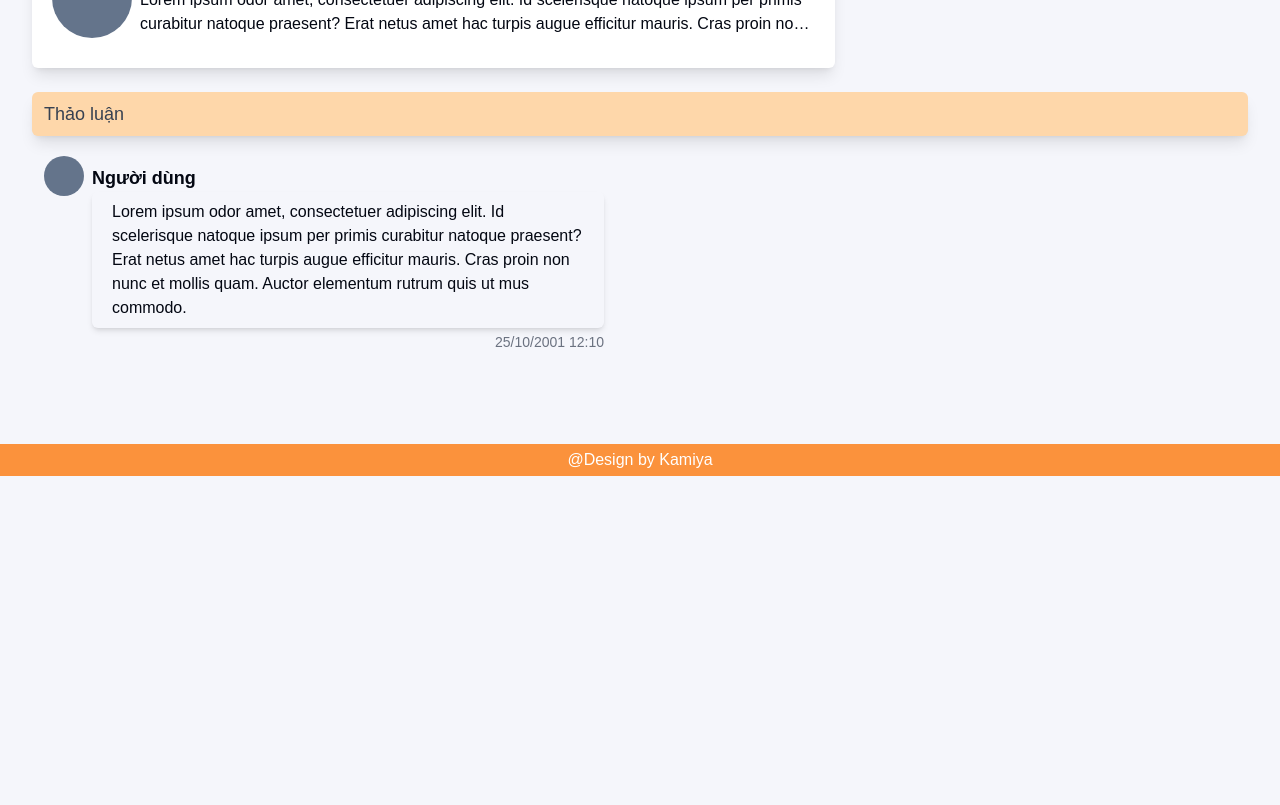
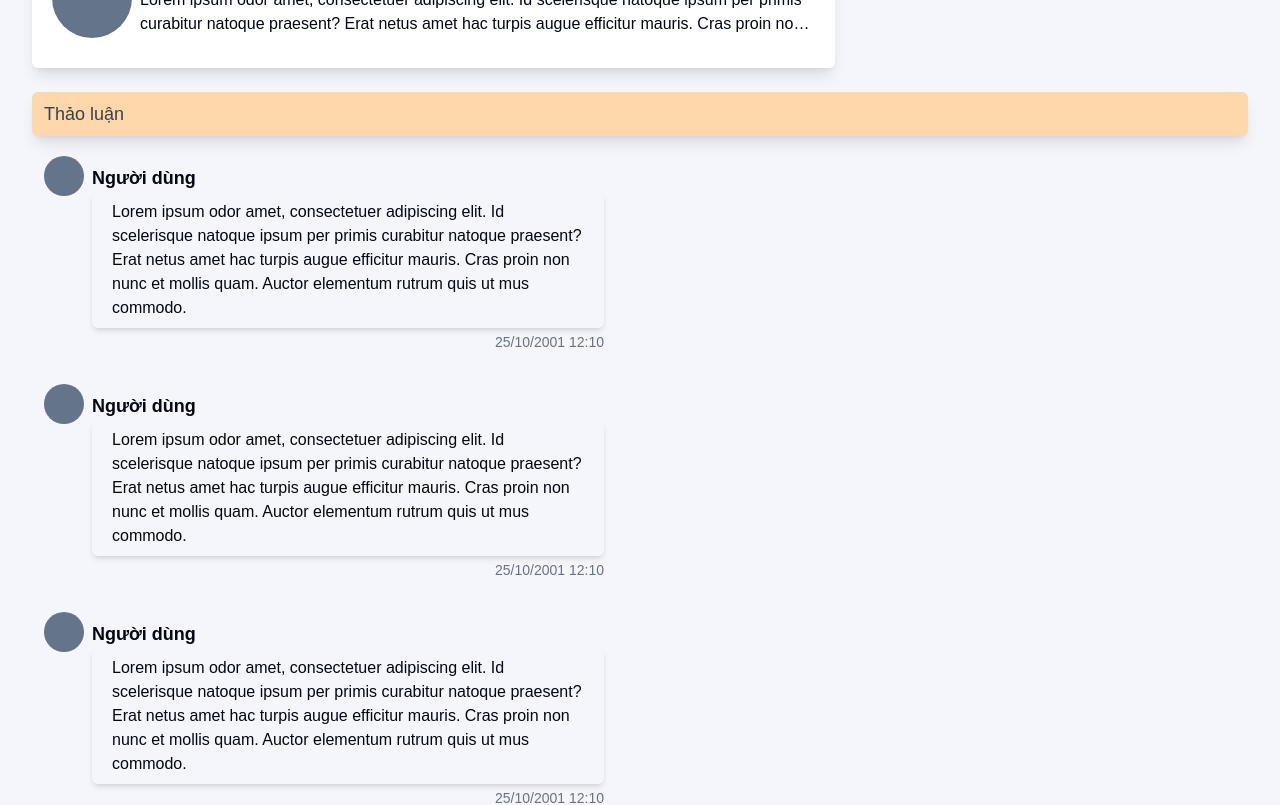
Before and after one commit to Kamiya025/blog-review, a Next.js app: page /post/0 in a window 1280 px wide. Shown: the part 2160-2965 px from the top of the page. Before the commit the page ends 2636 px from the top, so only its background shows below. Built offline with nearby package versions, Linux system fonts and the light colour scheme.

Commit message:
"Update CommentWrapper component: modify container div styles and array creation"

```diff
--- a/src/components/post/detail/comment.tsx
+++ b/src/components/post/detail/comment.tsx
@@ -6,8 +6,8 @@ export const CommentWrapper = () => {
       <div className="w-full bg-orange-200 text-gray-700 text-lg shadow-lg rounded-md px-3 py-2">
         Thảo luận
       </div>
-      <div className="px-3 py-5">
-        {[Array(10)].map((_, e) => (
+      <div className="px-3 py-5 flex flex-col justify-center w-full gap-5">
+        {[...Array(10)].map((_, e) => (
           <ItemComment key={"comment" + e} />
         ))}
       </div>
```
